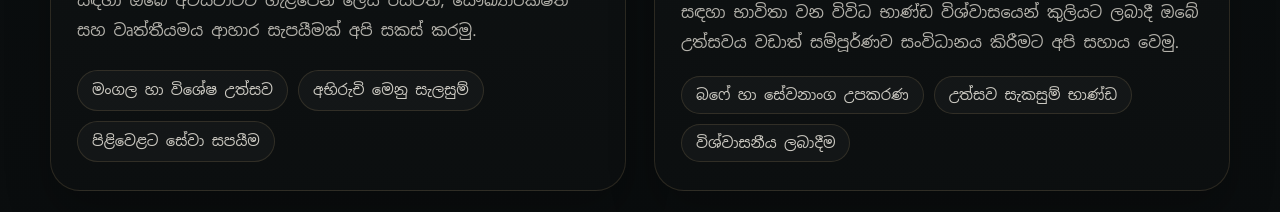
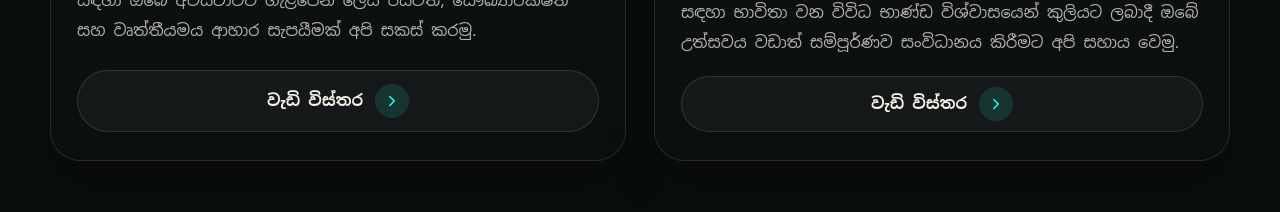
Before and after one commit to chamudithaperera/sgl-catering-services, a React (Vite) app in the folder client/: page / in a window 1280 px wide. Shown: the part 2305-2517 px from the top of the page. Built offline with nearby package versions, Linux system fonts and the light colour scheme; no server answers; a web font is replaced by a local one.

Commit message:
Refine home page service cards with CTA buttons

```diff
--- a/client/src/pages/HomePage.css
+++ b/client/src/pages/HomePage.css
@@ -566,22 +566,51 @@
   color: var(--text-muted);
 }
 
-.premium-service-highlights {
-  display: flex;
-  flex-wrap: wrap;
-  gap: 10px;
+.premium-service-button {
+  display: inline-flex;
+  align-items: center;
+  justify-content: center;
+  width: 100%;
+  min-height: 56px;
+  gap: 12px;
+  padding: 0 22px;
+  border: 1px solid rgba(184, 154, 106, 0.22);
+  border-radius: 999px;
+  background: rgba(245, 241, 232, 0.04);
+  color: var(--text-main);
+  font-weight: 600;
+  transition:
+    transform 0.22s ease,
+    border-color 0.22s ease,
+    background-color 0.22s ease,
+    color 0.22s ease;
 }
 
-.premium-service-highlights span {
+.premium-service-button-icon {
   display: inline-flex;
   align-items: center;
-  min-height: 38px;
-  padding: 0 14px;
-  border: 1px solid rgba(184, 154, 106, 0.18);
-  border-radius: 999px;
-  background: rgba(245, 241, 232, 0.03);
-  color: rgba(245, 241, 232, 0.82);
-  font-size: 0.92rem;
+  justify-content: center;
+  width: 34px;
+  height: 34px;
+  border-radius: 50%;
+  background: rgba(38, 255, 233, 0.12);
+  color: var(--accent-primary);
+  transition:
+    transform 0.22s ease,
+    background-color 0.22s ease,
+    color 0.22s ease;
+}
+
+.premium-service-button:hover {
+  transform: translateY(-2px);
+  border-color: rgba(38, 255, 233, 0.24);
+  background: rgba(38, 255, 233, 0.1);
+  color: var(--accent-primary);
+}
+
+.premium-service-button:hover .premium-service-button-icon {
+  transform: translateX(2px);
+  background: rgba(38, 255, 233, 0.18);
 }
 
 .premium-reveal {
@@ -853,10 +882,14 @@
     line-height: 1.76;
   }
 
-  .premium-service-highlights span {
-    min-height: 34px;
-    padding: 0 12px;
-    font-size: 0.84rem;
+  .premium-service-button {
+    min-height: 50px;
+    padding: 0 18px;
+  }
+
+  .premium-service-button-icon {
+    width: 32px;
+    height: 32px;
   }
 }
 
--- a/client/src/pages/HomePage.jsx
+++ b/client/src/pages/HomePage.jsx
@@ -43,7 +43,6 @@ const serviceItems = [
     image: "/assets/sgl-images/hero-buffet.jpg",
     description:
       "මංගල උත්සව, ආයතනික හමුවීම්, දාන පිංකම් සහ පවුල් සැමරුම් සඳහා ඔබේ අවස්ථාවට ගැළපෙන ලෙස රසවත්, සෞඛ්‍යාරක්ෂිත සහ වෘත්තීයමය ආහාර සැපයීමක් අපි සකස් කරමු.",
-    highlights: ["මංගල හා විශේෂ උත්සව", "අභිරුචි මෙනු සැලසුම්", "පිළිවෙළට සේවා සපයීම"],
   },
   {
     title: "උත්සව භාණ්ඩ සැපයීම",
@@ -51,7 +50,6 @@ const serviceItems = [
     image: "/assets/sgl-images/indoor-buffet.jpg",
     description:
       "බෆේ උපකරණ, සේවනාංග, මේස සැකසුම් සහ උත්සව අවශ්‍යතා සඳහා භාවිතා වන විවිධ භාණ්ඩ විශ්වාසයෙන් කුලියට ලබාදී ඔබේ උත්සවය වඩාත් සම්පූර්ණව සංවිධානය කිරීමට අපි සහාය වෙමු.",
-    highlights: ["බෆේ හා සේවනාංග උපකරණ", "උත්සව සැකසුම් භාණ්ඩ", "විශ්වාසනීය ලබාදීම"],
   },
 ];
 
@@ -263,11 +261,12 @@ export function HomePage() {
                   <h3>{service.title}</h3>
                   <p>{service.description}</p>
 
-                  <div className="premium-service-highlights">
-                    {service.highlights.map((highlight) => (
-                      <span key={highlight}>{highlight}</span>
-                    ))}
-                  </div>
+                  <a className="premium-service-button" href="#contact">
+                    <span>වැඩි විස්තර</span>
+                    <span className="premium-service-button-icon" aria-hidden="true">
+                      <ChevronRight size={18} />
+                    </span>
+                  </a>
                 </div>
               </article>
             ))}
```
